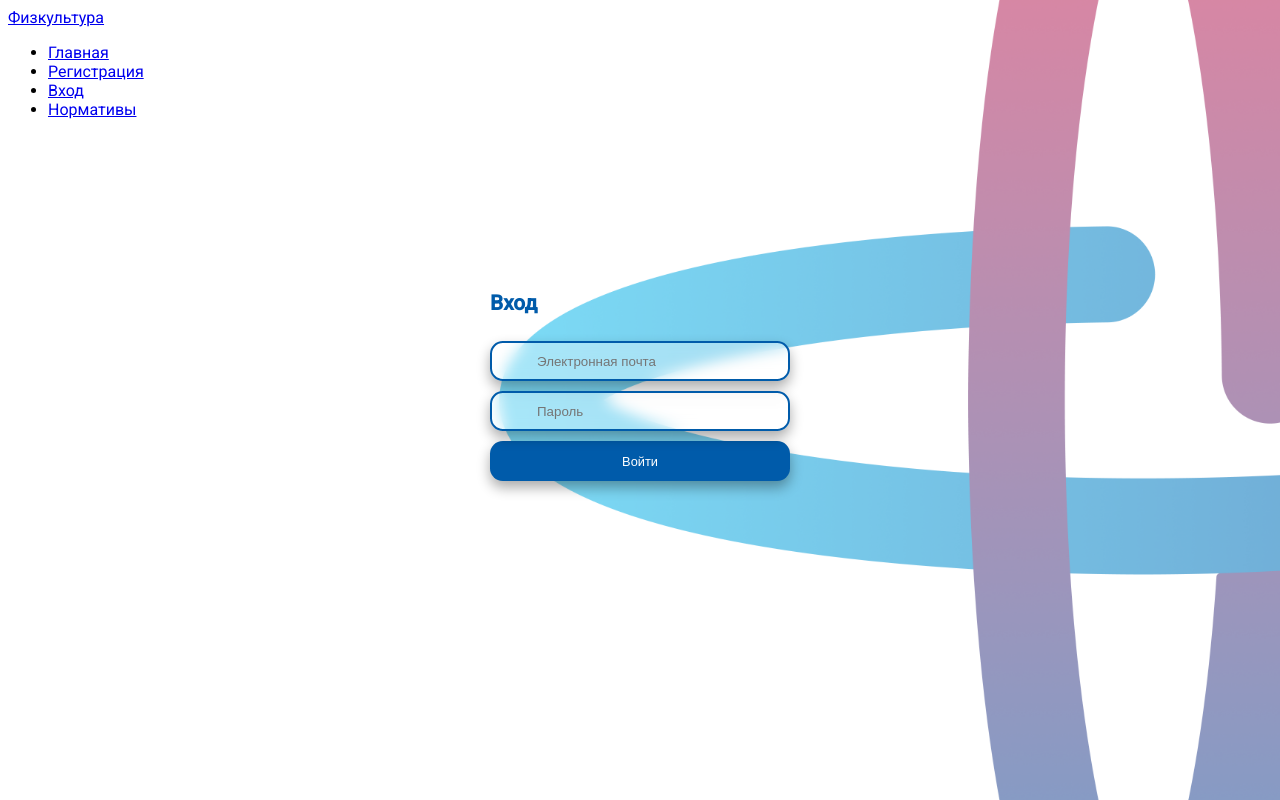
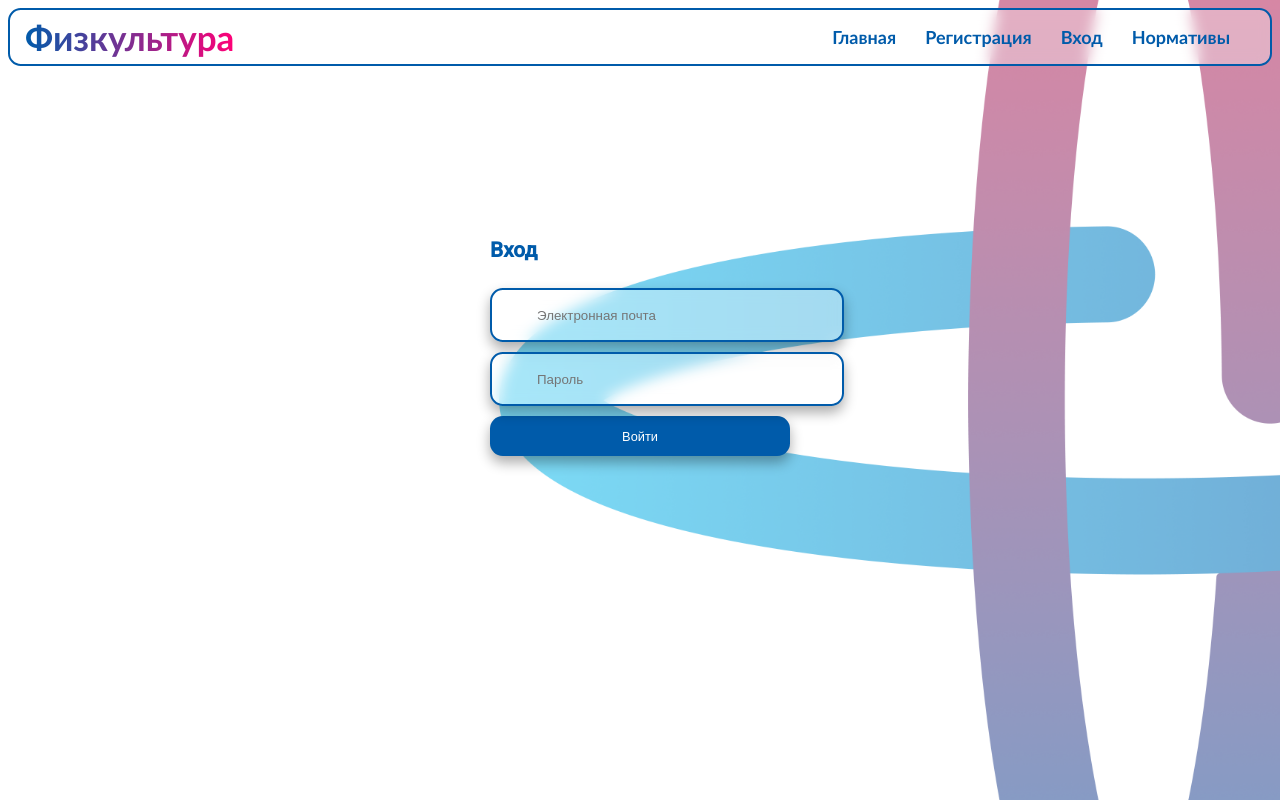
Before and after one commit to PorshaDP/Bardo, a Flask app: page /login in a window 1280 px wide. Run offline with Flask 3, Linux system fonts and the light colour scheme.

Commit message:
Add files via upload

```diff
--- a/static/style.css
+++ b/static/style.css
@@ -1,6 +1,7 @@
 @import url(https://fonts.googleapis.com/css?family=Roboto:400,300,500);
-*, *:after, *:before {
-  box-sizing: border-box;
+
+*{
+    text-decoration: none;
 }
 
 html, body {
@@ -105,17 +84,7 @@ input[type="text"]:focus, input[type="password"]:focus {
     background: white !important;
 }
 
-input[type="text"] {
-  background-color: #fff5;
-  backdrop-filter: blur(7px);
-  border: 2px solid #005BAA;
-  padding-left: 45px;
-  color: #005BAA;
-  box-shadow: 0 .4rem .8rem #0005;
-  border-radius: .8rem;
-}
-
-input[type="password"] {
+input[type="text"], input[type="password"] {
     background-color: #fff5;
     backdrop-filter: blur(7px);
     border: 2px solid #005BAA;
@@ -170,15 +138,70 @@ input[type="radio"] {
     border: 1px solid #888;
     width: 80%;
 }
+
 .close {
     color: #005BAA;
     float: right;
     font-size: 28px;
     font-weight: bold;
 }
+
 .close:hover,
 .close:focus {
     color: #003564;
     text-decoration: none;
     cursor: pointer;
 }
+
+.navbar{
+  background-color: #fff5;
+  backdrop-filter: blur(7px);
+  font-family: calibri;
+  padding-right: 15px;
+  padding-left: 15px;
+  border-radius: .8rem;
+  border: 2px solid #005BAA; /* добавлен стиль solid и ширина 1px */
+}
+
+.navdiv{
+    display: flex;
+    align-items: center;
+    justify-content: space-between;
+}
+
+.logo a {
+  font-size: 35px;
+  font-weight: 600;
+  /* Создаем линейный градиент от красного к желтому */
+  background-image: linear-gradient(to right, #005BAA, rgb(255, 0, 119));
+  /* Указываем тексту внутри элемента быть прозрачным, чтобы видеть градиент фона */
+  -webkit-background-clip: text;
+  -webkit-text-fill-color: transparent;
+}
+
+
+li{
+    list-style: none;
+    display: inline-block;
+}
+
+li a{
+    color:#005BAA;
+    font-size: 18px;
+    font-weight: bold;
+    margin-right: 25px;
+}
+
+button{
+    background-color: black;
+    margin-left: 10px;
+    border-radius: 10px;
+    padding: 10px;
+    width: 90px;
+}
+
+button a{
+    color: white;
+    font-weight: bold;
+    font-size: 15px;
+}
```
Also changed, not shown: other parts of static/style.css (+5 -28 lines), static/style_normative.css (+48 -0 lines), static/style_tables.css (+71 -50 lines). Lines whose indentation alone changed are shown as unchanged.
